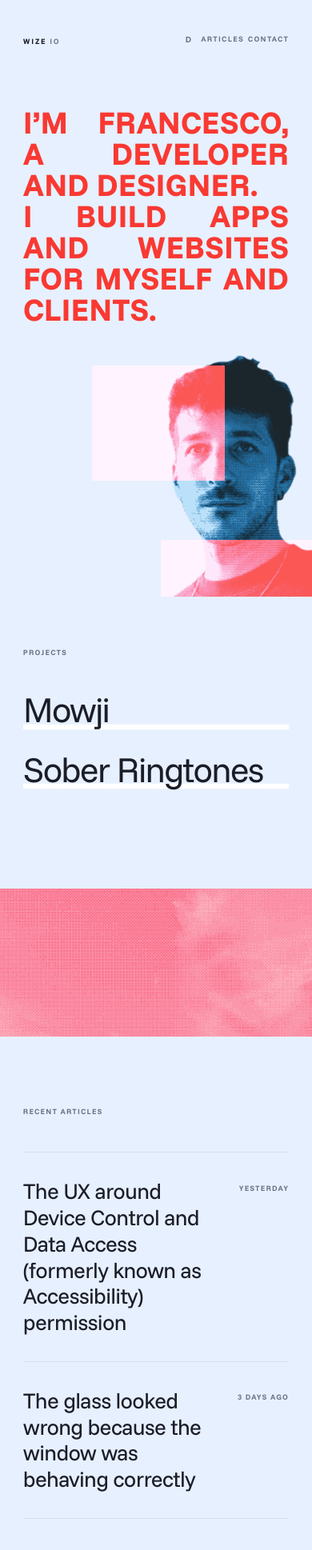
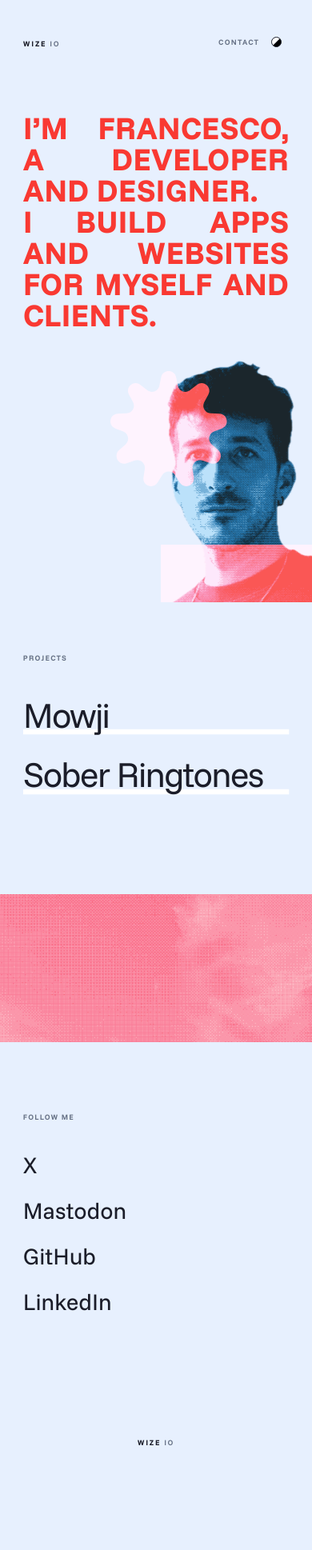
Before and after one commit to frabonomi/wize.io, a Next.js app: page / in a window 390 px wide. Shown: the top 1938 px of the page at 80% size. After the commit the page ends 1881 px from the top, so only its background shows below. Built offline with nearby package versions, Linux system fonts and the light colour scheme.

Commit message:
feat: refresh homepage and theme switch

```diff
--- a/app/not-found.tsx
+++ b/app/not-found.tsx
@@ -6,7 +6,7 @@ export default function NotFound() {
   return (
     <main className={styles.notFound}>
       <p>404</p>
-      <h1>This page wandered off-grid.</h1>
+      <h1>The page you’re looking for is not here.</h1>
       <Link href="/">Return home</Link>
     </main>
   )
--- a/app/page.module.css
+++ b/app/page.module.css
@@ -17,7 +17,7 @@
 .siteHeader,
 .hero,
 .projects,
-.articles,
+.social,
 .footer {
   padding-inline: var(--page-gutter);
 }
@@ -122,7 +122,10 @@
 
 .blendBlockTop {
   height: 56%;
-  left: -12%;
+  left: -8%;
+  mask-image: url('/images/star.svg');
+  mask-repeat: no-repeat;
+  mask-size: 100% 100%;
   top: 0;
   width: 59%;
 }
@@ -172,42 +175,48 @@
   width: 100%;
 }
 
-.articles {
+.social {
   padding-bottom: clamp(8rem, 13vw, 12rem);
   padding-top: clamp(7rem, 12vw, 11.5rem);
 }
 
-.articleList {
-  border-bottom: 1px solid var(--divider);
+.social .sectionLabel {
+  margin-bottom: clamp(2.5rem, 4vw, 4rem);
 }
 
-.article {
-  align-items: start;
-  border-top: 1px solid var(--divider);
-  display: grid;
+.socialList {
+  align-items: center;
+  display: flex;
   gap: 2rem;
-  grid-template-columns: minmax(0, 1fr) auto;
-  padding: clamp(2rem, 3vw, 2.8rem) 0;
+  list-style: none;
+  margin: 0;
+  padding: 0;
 }
 
-.article h3 {
-  font-size: clamp(1.75rem, 2.55vw, 2.5rem);
+.socialList li {
+  align-items: center;
+  display: flex;
+  font-size: clamp(2.5rem, 4.7vw, 4.75rem);
   font-variation-settings: 'wght' 420;
-  letter-spacing: -0.025em;
-  line-height: 1.2;
-  margin: 0;
-  max-width: 58rem;
-  text-wrap: pretty;
+  line-height: 1;
+  white-space: nowrap;
 }
 
-.article time {
-  color: var(--muted);
-  font-size: 0.64rem;
-  font-variation-settings: 'wght' 700;
-  letter-spacing: 0.13em;
-  padding-top: 0.42rem;
-  text-transform: uppercase;
-  white-space: nowrap;
+.socialList li + li::before {
+  background: var(--project-line);
+  content: '';
+  display: block;
+  height: clamp(0.6rem, 1.1vw, 1rem);
+  margin-right: 2rem;
+  width: clamp(0.6rem, 1.1vw, 1rem);
+}
+
+.socialList a {
+  transition: color 180ms ease;
+}
+
+.socialList a:hover {
+  color: var(--accent);
 }
 
 .footer {
@@ -241,7 +250,7 @@
 
   .blendBlockTop {
     height: 45%;
-    left: -5%;
+    left: -1%;
     top: 7%;
     width: 52%;
   }
@@ -256,6 +265,15 @@
   .projects {
     padding-top: 4rem;
   }
+
+  .socialList {
+    align-items: start;
+    flex-direction: column;
+  }
+
+  .socialList li + li::before {
+    display: none;
+  }
 }
 
 @media (max-width: 37.5rem) {
@@ -265,22 +283,27 @@
 
   .navigation a,
   .sectionLabel,
-  .article time,
   .wordmark {
     font-size: 0.59rem;
   }
 
-  .articles {
+  .social {
     padding-bottom: 5rem;
     padding-top: 5.5rem;
   }
 
-  .article {
-    gap: 1rem;
+  .socialList {
+    gap: 1.75rem 0.75rem;
   }
 
-  .article h3 {
-    font-size: clamp(1.55rem, 7vw, 2rem);
+  .socialList li {
+    font-size: clamp(1.8rem, 7vw, 2.6rem);
+  }
+
+  .socialList li + li::before {
+    height: 0.5rem;
+    margin-right: 0.75rem;
+    width: 0.5rem;
   }
 
   .imageBand {
--- a/app/page.tsx
+++ b/app/page.tsx
@@ -8,18 +8,6 @@ import styles from './page.module.css'
 const projects: { name: string; url: string }[] = [
   { name: 'Mowji', url: 'https://mowji.app/' },
   { name: 'Sober Ringtones', url: 'https://sober-ringtones.wize.io/' },
-]
-
-const articles: { date: string; title: string }[] = [
-  {
-    date: 'Yesterday',
-    title:
-      'The UX around Device Control and Data Access (formerly known as Accessibility) permission',
-  },
-  {
-    date: '3 days ago',
-    title: 'The glass looked wrong because the window was behaving correctly',
-  },
 ]
 
 function Wordmark() {
@@ -43,19 +31,14 @@ export default function Home() {
         </a>
 
         <nav aria-label="Primary navigation" className={styles.navigation}>
+          <a href="mailto:francesco@wize.io">Contact</a>
           <ThemeToggle />
-          <a href="#articles">Articles</a>
-          <a href="mailto:francesco@wize.io">Contact</a>
         </nav>
       </header>
 
       <main id="content">
         <section aria-labelledby="hero-title" className={styles.hero}>
-          <h1
-            aria-label="I'm Francesco, a developer and designer. I build apps and websites for myself and clients."
-            className={styles.heroTitle}
-            id="hero-title"
-          >
+          <h1 className={styles.heroTitle} id="hero-title">
             I’m Francesco, a developer and designer. <br /> I build apps and
             websites for myself and clients.
           </h1>
@@ -107,22 +90,48 @@ export default function Home() {
           />
         </figure>
 
-        <section
-          aria-labelledby="articles-title"
-          className={styles.articles}
-          id="articles"
-        >
-          <h2 className={styles.sectionLabel} id="articles-title">
-            Recent articles
+        <section aria-labelledby="social-title" className={styles.social}>
+          <h2 className={styles.sectionLabel} id="social-title">
+            Follow me
           </h2>
-          <div className={styles.articleList}>
-            {articles.map((article) => (
-              <article className={styles.article} key={article.title}>
-                <h3>{article.title}</h3>
-                <time>{article.date}</time>
-              </article>
-            ))}
-          </div>
+          <ul className={styles.socialList}>
+            <li>
+              <a
+                href="https://x.com/frabonomi"
+                rel="me noreferrer"
+                target="_blank"
+              >
+                X
+              </a>
+            </li>
+            <li>
+              <a
+                href="https://mastodon.social/@frabonomi"
+                rel="me noreferrer"
+                target="_blank"
+              >
+                Mastodon
+              </a>
+            </li>
+            <li>
+              <a
+                href="https://github.com/frabonomi"
+                rel="me noreferrer"
+                target="_blank"
+              >
+                GitHub
+              </a>
+            </li>
+            <li>
+              <a
+                href="https://www.linkedin.com/in/fbonomi/"
+                rel="me noreferrer"
+                target="_blank"
+              >
+                LinkedIn
+              </a>
+            </li>
+          </ul>
         </section>
       </main>
 
--- a/components/ThemeToggle.module.css
+++ b/components/ThemeToggle.module.css
@@ -1,21 +1,26 @@
 .toggle {
+  align-items: center;
   background: transparent;
-  color: var(--muted);
+  color: var(--foreground);
   cursor: pointer;
-  font-size: 0.66rem;
-  font-variation-settings: 'wght' 700;
-  letter-spacing: 0.16em;
-  padding: 0.35rem;
-  transition:
-    color 180ms ease,
-    transform 180ms ease;
+  display: inline-flex;
+  justify-content: center;
+  min-height: 2rem;
+  min-width: 2rem;
+  padding: 0.25rem;
+  transition: transform 180ms ease;
 }
 
 .toggle:hover {
-  color: var(--foreground);
   transform: translateY(-0.08rem);
 }
 
 .toggle:active {
   transform: translateY(0.04rem);
 }
+
+.icon {
+  display: block;
+  height: 1.0625rem;
+  width: 1.0625rem;
+}
--- a/components/ThemeToggle.tsx
+++ b/components/ThemeToggle.tsx
@@ -35,7 +35,23 @@ export function ThemeToggle() {
       suppressHydrationWarning
       type="button"
     >
-      {nextTheme === 'dark' ? 'D' : 'L'}
+      <svg
+        aria-hidden="true"
+        className={styles.icon}
+        fill="none"
+        viewBox="0 0 17 17"
+        xmlns="http://www.w3.org/2000/svg"
+      >
+        <path
+          d="M4.24264 12.7279C1.8995 10.3848 1.8995 6.58579 4.24264 4.24264C6.58579 1.89949 10.3848 1.89949 12.7279 4.24264L4.24264 12.7279Z"
+          fill="white"
+        />
+        <path
+          d="M12.7279 4.24264C15.0711 6.58579 15.0711 10.3848 12.7279 12.7279C10.3848 15.0711 6.58579 15.0711 4.24264 12.7279L12.7279 4.24264Z"
+          fill="black"
+        />
+        <circle cx="8.485" cy="8.485" r="6" stroke="currentColor" />
+      </svg>
     </button>
   )
 }
```
Also changed, not shown: public/images/star.svg (added).
